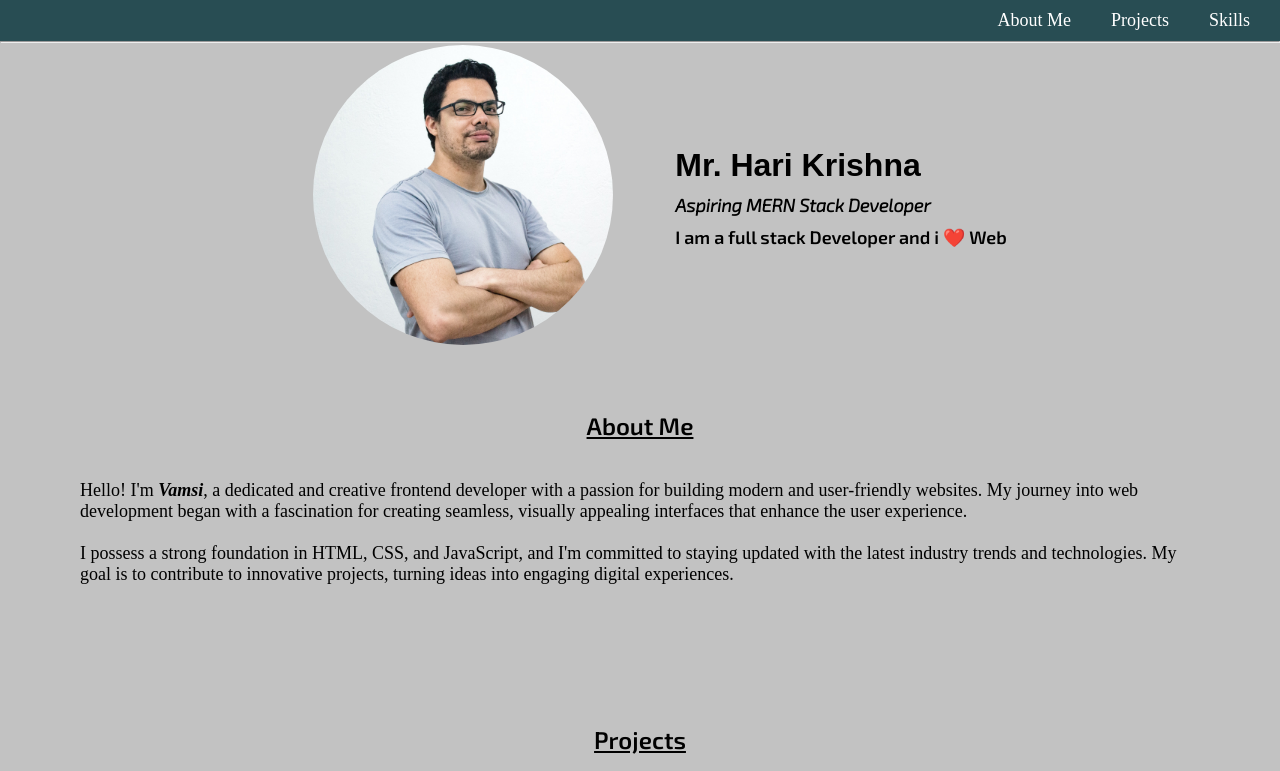
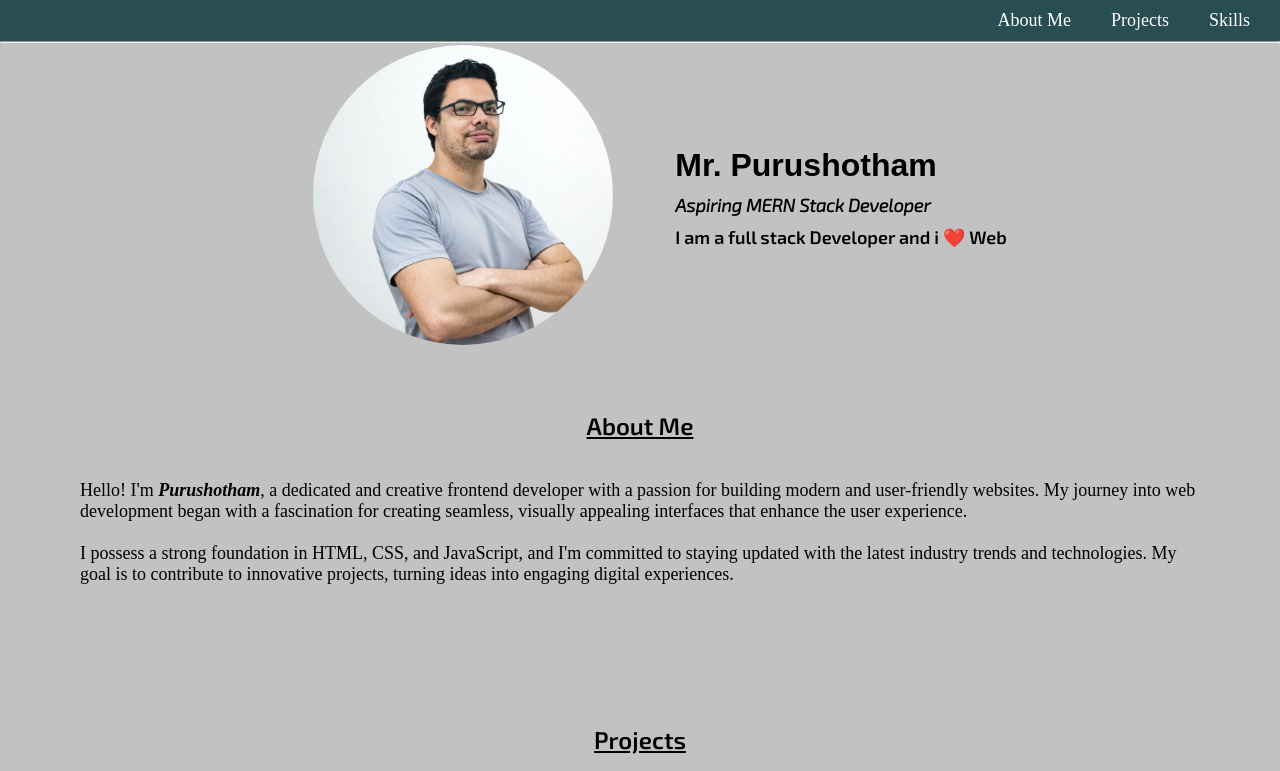
Before and after one commit to sksvamsi/Prepinsta-Portfolio, a plain HTML site: page index.html in a window 1280 px wide. Shown: the top 771 px of the page. Drawn offline with Linux system fonts and the light colour scheme; a web font is replaced by a local one.

Commit message:
first commit

```diff
--- a/index.html
+++ b/index.html
@@ -31,7 +31,7 @@
           </td>
           <!-- some more data about bunny name, job profile  -->
           <td>
-            <h1 class="name">Mr. Hari Krishna</h1>
+            <h1 class="name">Mr. Purushotham</h1>
             <h3 class="description"><em>Aspiring MERN Stack Developer</em></h3>
             <h4 class="description">
               I am a full stack Developer and i ❤️ Web
@@ -45,7 +45,7 @@
     <section id="about" class="about">
       <u><h2 class="about-me-heading">About Me</h2></u>
       <p class="about-me-paragraph">
-        Hello! I'm <strong><em>Vamsi</em></strong
+        Hello! I'm <strong><em>Purushotham</em></strong
         >, a dedicated and creative frontend developer with a passion for
         building modern and user-friendly websites. My journey into web
         development began with a fascination for creating seamless, visually
```
